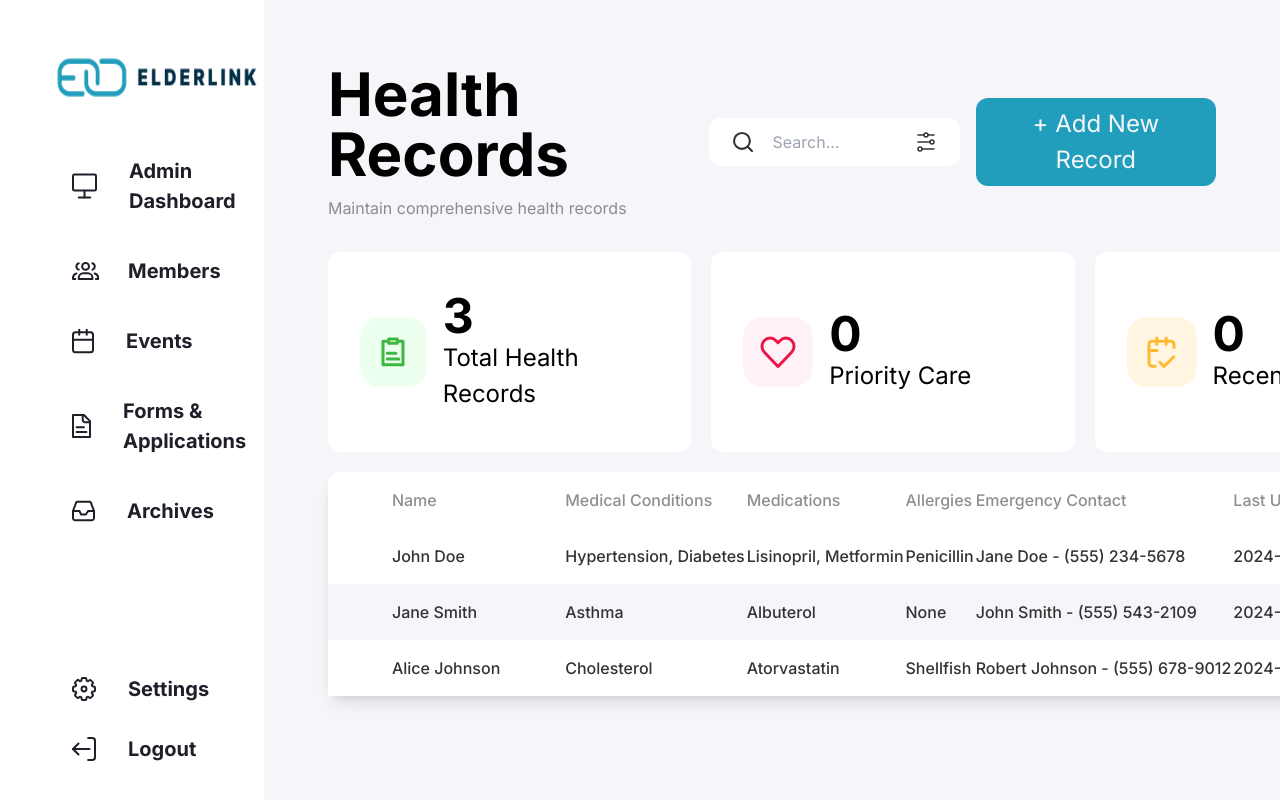
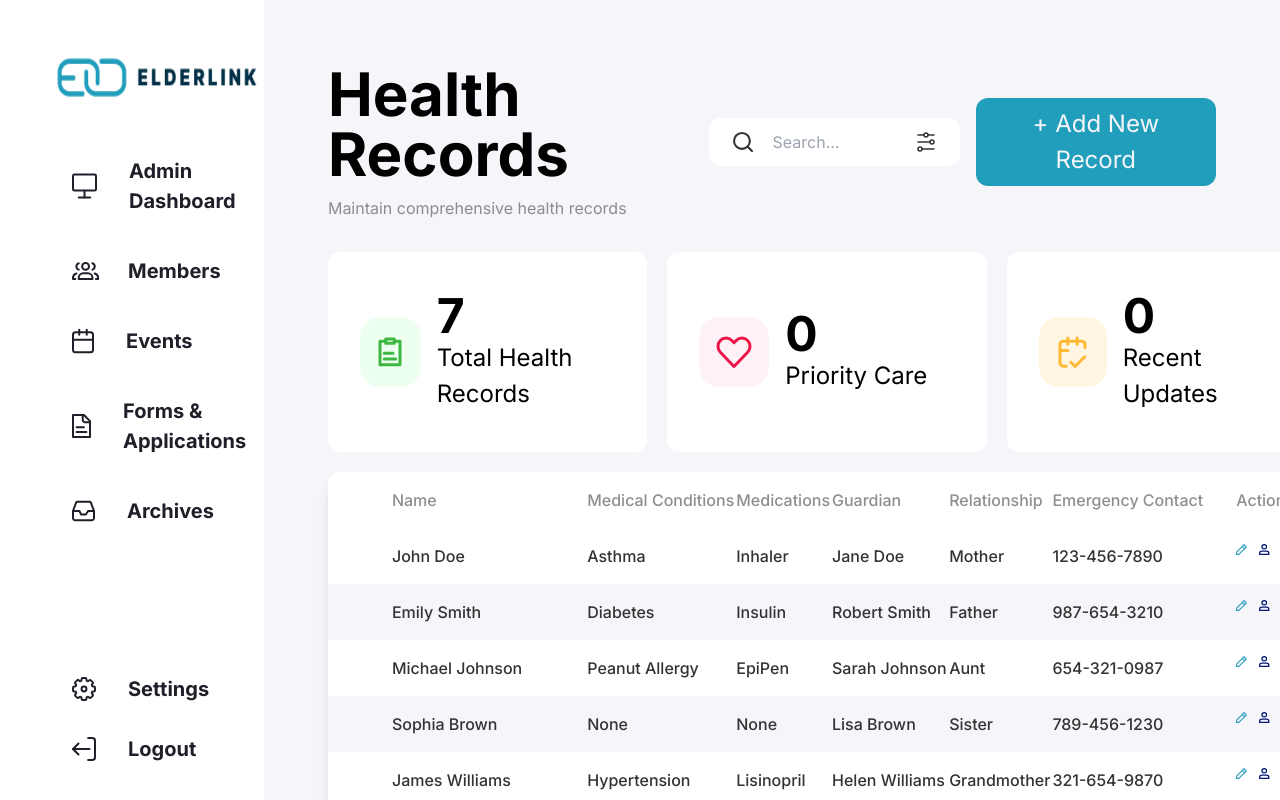
Before and after one commit to n3ruuu/admin-elderlink, a React (Vite) app: page /admin-elderlink/health-records in a window 1280 px wide. Built offline with nearby package versions, Linux system fonts and the light colour scheme.

Commit message:
add new record modal updated

```diff
--- a/src/components/HealthRecords/Modal.jsx
+++ b/src/components/HealthRecords/Modal.jsx
@@ -7,30 +7,38 @@ const Modal = ({ isOpen, onClose, onSave, member, membersList }) => {
     const [formData, setFormData] = useState({
         firstName: "",
         lastName: "",
-        medicalConditions: "",
-        medications: "",
+        medicalConditions: [],
+        medications: [],
         allergies: "",
         emergencyContact: "",
     })
 
     const [searchTerm, setSearchTerm] = useState("")
     const [suggestions, setSuggestions] = useState([])
+    const [isEditable, setIsEditable] = useState(true)
 
     useEffect(() => {
         if (member) {
             setFormData({
                 firstName: member.name.split(" ")[0] || "",
                 lastName: member.name.split(" ")[1] || "",
-                medicalConditions: member.medical_conditions || "",
-                medications: member.medications || "",
+                medicalConditions: member.medical_conditions
+                    ? member.medical_conditions.split(",")
+                    : [],
+                medications: member.medications
+                    ? member.medications.split(",")
+                    : [],
                 allergies: member.allergies || "",
                 emergencyContact: member.emergency_contact || "",
             })
+            // Disable search input when a member is selected
+            setIsEditable(false)
+        } else {
+            setIsEditable(true) // Enable input if no member is selected
         }
     }, [member])
 
     useEffect(() => {
-        // Update suggestions based on search term
         if (searchTerm) {
             const filteredSuggestions = membersList.filter((member) =>
                 member.name.toLowerCase().includes(searchTerm.toLowerCase()),
@@ -41,8 +49,6 @@ const Modal = ({ isOpen, onClose, onSave, member, membersList }) => {
         }
     }, [searchTerm, membersList])
 
-    if (!isOpen) return null
-
     const handleChange = (e) => {
         const { name, value } = e.target
         setFormData((prevData) => ({
@@ -51,34 +57,101 @@ const Modal = ({ isOpen, onClose, onSave, member, membersList }) => {
         }))
     }
 
-    const handleSave = () => {
-        onSave(formData)
-        setFormData({
-            firstName: "",
-            lastName: "",
-            medicalConditions: "",
-            medications: "",
-            allergies: "",
-            emergencyContact: "",
-        })
-        setSearchTerm("") // Clear search term on save
-        setSuggestions([]) // Clear suggestions on save
+    const handleKeyPressConditions = (e) => {
+        if (e.key === "Enter") {
+            e.preventDefault()
+            const condition = e.target.value.trim()
+            if (condition && !formData.medicalConditions.includes(condition)) {
+                setFormData((prevData) => ({
+                    ...prevData,
+                    medicalConditions: [
+                        ...prevData.medicalConditions,
+                        condition,
+                    ],
+                }))
+            }
+            e.target.value = ""
+        }
+    }
+
+    const handleKeyPressMedications = (e) => {
+        if (e.key === "Enter") {
+            e.preventDefault()
+            const medication = e.target.value.trim()
+            if (medication && !formData.medications.includes(medication)) {
+                setFormData((prevData) => ({
+                    ...prevData,
+                    medications: [...prevData.medications, medication],
+                }))
+            }
+            e.target.value = ""
+        }
     }
 
     const handleSuggestionClick = (suggestion) => {
         const [firstName, lastName] = suggestion.name.split(" ")
+        setFormData((prevData) => ({
+            ...prevData,
+            firstName: firstName,
+            lastName: lastName,
+        }))
+        setSearchTerm(suggestion.name)
+        setIsEditable(false)
+        setTimeout(() => {
+            setSuggestions([])
+        }, 0)
+    }
+
+    const handleSave = () => {
+        onSave({
+            ...formData,
+            medicalConditions: formData.medicalConditions.join(","),
+            medications: formData.medications.join(","),
+        })
         setFormData({
-            ...formData,
-            firstName,
-            lastName,
-            medicalConditions: suggestion.medical_conditions || "",
-            medications: suggestion.medications || "",
-            allergies: suggestion.allergies || "",
-            emergencyContact: suggestion.emergency_contact || "",
+            firstName: "",
+            lastName: "",
+            medicalConditions: [],
+            medications: [],
+            allergies: "",
+            emergencyContact: "",
         })
+        setSearchTerm("")
+        setSuggestions([])
+        setIsEditable(true)
+    }
+
+    const removeCondition = (condition) => {
+        setFormData((prevData) => ({
+            ...prevData,
+            medicalConditions: prevData.medicalConditions.filter(
+                (c) => c !== condition,
+            ),
+        }))
+    }
+
+    const removeMedication = (medication) => {
+        setFormData((prevData) => ({
+            ...prevData,
+            medications: prevData.medications.filter((m) => m !== medication),
+        }))
+    }
+
+    const clearSearchTerm = () => {
         setSearchTerm("") // Clear search term
         setSuggestions([]) // Clear suggestions
+        setIsEditable(true) // Make input editable again
     }
+
+    useEffect(() => {
+        if (isOpen) {
+            setIsEditable(true)
+            setSearchTerm("")
+            setSuggestions([])
+        }
+    }, [isOpen])
+
+    if (!isOpen) return null
 
     return (
         <div className="fixed inset-0 flex items-center justify-center bg-black bg-opacity-50 z-50">
@@ -87,9 +160,11 @@ const Modal = ({ isOpen, onClose, onSave, member, membersList }) => {
                     {member ? "Edit Record" : "Add New Record"}
                 </h2>
 
-                <form>
+                <form className="relative">
                     {/* Search Member */}
-                    <div className="mb-4">
+                    <div className="mb-4 relative">
+                        {" "}
+                        {/* Added relative position here */}
                         <label
                             htmlFor="searchMember"
                             className="block text-lg font-medium text-gray-700 mb-1"
@@ -101,9 +176,21 @@ const Modal = ({ isOpen, onClose, onSave, member, membersList }) => {
                             id="searchMember"
                             value={searchTerm}
                             onChange={(e) => setSearchTerm(e.target.value)}
-                            className="p-3 border border-gray-300 rounded-md w-full focus:outline-none focus:ring-2 focus:ring-indigo-500"
+                            disabled={!isEditable} // Disable input based on state
+                            className="relative p-3 border border-gray-300 rounded-md w-full focus:outline-none focus:ring-2 focus:ring-indigo-500"
                             placeholder="Search by name"
                         />
+                        {/* Add the clear button (x) */}
+                        {searchTerm && (
+                            <button
+                                type="button"
+                                onClick={clearSearchTerm}
+                                className="absolute right-3 top-10 text-2xl text-gray-500 hover:text-gray-800"
+                                title="Clear search"
+                            >
+                                &times; {/* Use × as the clear button */}
+                            </button>
+                        )}
                         {suggestions.length > 0 && (
                             <ul className="absolute bg-white border border-gray-300 mt-1 rounded-md shadow-md w-full">
                                 {suggestions.map((suggestion) => (
@@ -133,11 +220,28 @@ const Modal = ({ isOpen, onClose, onSave, member, membersList }) => {
                             type="text"
                             id="medicalConditions"
                             name="medicalConditions"
-                            value={formData.medicalConditions}
-                            onChange={handleChange}
+                            onKeyPress={handleKeyPressConditions}
                             className="p-3 border border-gray-300 rounded-md w-full focus:outline-none focus:ring-2 focus:ring-indigo-500"
-                            placeholder="Enter medical conditions"
+                            placeholder="Enter medical condition and press Enter"
                         />
+                        <div className="flex flex-wrap gap-2 mt-2">
+                            {formData.medicalConditions.map(
+                                (condition, index) => (
+                                    <div
+                                        key={index}
+                                        className="bg-gray-200 px-3 py-1 rounded-full cursor-pointer"
+                                        onClick={() =>
+                                            removeCondition(condition)
+                                        }
+                                    >
+                                        {condition}{" "}
+                                        <span className="ml-2 text-red-500">
+                                            x
+                                        </span>
+                                    </div>
+                                ),
+                            )}
+                        </div>
                     </div>
 
                     {/* Medications */}
@@ -152,34 +256,64 @@ const Modal = ({ isOpen, onClose, onSave, member, membersList }) => {
                             type="text"
                             id="medications"
                             name="medications"
-                            value={formData.medications}
+                            onKeyPress={handleKeyPressMedications}
+                            className="p-3 border border-gray-300 rounded-md w-full focus:outline-none focus:ring-2 focus:ring-indigo-500"
+                            placeholder="Enter medication and press Enter"
+                        />
+                        <div className="flex flex-wrap gap-2 mt-2">
+                            {formData.medications.map((medication, index) => (
+                                <div
+                                    key={index}
+                                    className="bg-gray-200 px-3 py-1 rounded-full cursor-pointer"
+                                    onClick={() => removeMedication(medication)}
+                                >
+                                    {medication}{" "}
+                                    <span className="ml-2 text-red-500">x</span>
+                                </div>
+                            ))}
+                        </div>
+                    </div>
+
+                    {/* Guardian */}
+                    <div className="mb-4">
+                        <label
+                            htmlFor="guardian"
+                            className="block text-lg font-medium text-gray-700 mb-1"
+                        >
+                            Guardian
+                        </label>
+                        <input
+                            type="text"
+                            id="guardian"
+                            name="guardian"
+                            value={formData.guardian}
                             onChange={handleChange}
                             className="p-3 border border-gray-300 rounded-md w-full focus:outline-none focus:ring-2 focus:ring-indigo-500"
-                            placeholder="Enter medications"
+                            placeholder="Enter guardian"
                         />
                     </div>
 
-                    {/* Allergies */}
-                    <div className="mb-4">
+                    {/* Relationship and Emergency Contact on the same row */}
+                    <div className="flex space-x-4 mb-4">
+                        <div className="w-1/2">
                             <label
-                            htmlFor="allergies"
+                                htmlFor="relationship"
                                 className="block text-lg font-medium text-gray-700 mb-1"
                             >
-                            Allergies
+                                Relationship
                             </label>
                             <input
                                 type="text"
-                            id="allergies"
-                            name="allergies"
-                            value={formData.allergies}
+                                id="relationship"
+                                name="relationship"
+                                value={formData.relationship}
                                 onChange={handleChange}
                                 className="p-3 border border-gray-300 rounded-md w-full focus:outline-none focus:ring-2 focus:ring-indigo-500"
-                            placeholder="Enter allergies"
+                                placeholder="Enter relationship"
                             />
                         </div>
 
-                    {/* Emergency Contact */}
-                    <div className="mb-4">
+                        <div className="w-1/2">
                             <label
                                 htmlFor="emergencyContact"
                                 className="block text-lg font-medium text-gray-700 mb-1"
@@ -196,19 +330,20 @@ const Modal = ({ isOpen, onClose, onSave, member, membersList }) => {
                                 placeholder="Enter emergency contact"
                             />
                         </div>
+                    </div>
 
                     {/* Save and Cancel Buttons */}
-                    <div className="flex justify-between items-center mt-8">
+                    <div className="flex justify-end gap-5 items-center mt-8">
                         <button
                             type="button"
-                            className="bg-[#FFFFFF] border-[#219EBC] text-[#219EBC] hover:bg-gray-100 py-2 px-4 rounded-lg"
+                            className="border w-[100px] border-[#219EBC] bg-transparent hover:bg-[#219EBC] hover:text-white text-[#219EBC] font-bold py-2 px-4 rounded transition-colors duration-300"
                             onClick={onClose}
                         >
                             Cancel
                         </button>
                         <button
                             type="button"
-                            className="bg-[#219EBC] text-white hover:bg-[#027b9c] py-2 px-4 rounded-lg"
+                            className="bg-[#219EBC] hover:bg-[#1A7A8A] text-white font-bold py-2 px-4 rounded transition-colors duration-300 w-[100px]"
                             onClick={handleSave}
                         >
                             Save
--- a/src/components/HealthRecords/Table.jsx
+++ b/src/components/HealthRecords/Table.jsx
@@ -2,11 +2,12 @@
 
 import EditIcon from "../../assets/icons/edit2.svg"
 import ViewIcon from "../../assets/icons/view.svg"
+import ArchiveIcon from "../../assets/icons/archive2.svg"
 
 const Table = ({ membersData, onOpenModal, onArchiveClick }) => {
     return (
         <div>
-            <table className="min-w-full bg-[#FFFFFF] rounded-xl shadow-lg ">
+            <table className="min-w-full bg-[#FFFFFF] rounded-xl shadow-lg">
                 <thead className="text-[#767171CC]">
                     <tr>
                         <th className="px-16 py-4 text-left font-medium whitespace-nowrap">
@@ -19,13 +20,13 @@ const Table = ({ membersData, onOpenModal, onArchiveClick }) => {
                             Medications
                         </th>
                         <th className="text-left font-medium whitespace-nowrap">
-                            Allergies
+                            Guardian
+                        </th>
+                        <th className="text-left font-medium whitespace-nowrap">
+                            Relationship
                         </th>
                         <th className="text-left font-medium whitespace-nowrap">
                             Emergency Contact
-                        </th>
-                        <th className="text-left font-medium whitespace-nowrap">
-                            Last Updated
                         </th>
                         <th className="px-8 text-left font-medium whitespace-nowrap">
                             Actions
@@ -45,22 +46,22 @@ const Table = ({ membersData, onOpenModal, onArchiveClick }) => {
                                 {row.name}
                             </td>
                             <td className="whitespace-nowrap">
-                                {row.medical_conditions}
+                                {row.medicalConditions}
                             </td>
                             <td className="whitespace-nowrap">
                                 {row.medications}
                             </td>
                             <td className="whitespace-nowrap">
-                                {row.allergies}
+                                {row.guardian}
                             </td>
                             <td className="whitespace-nowrap">
-                                {row.emergency_contact}
+                                {row.relationship}
                             </td>
                             <td className="whitespace-nowrap">
-                                {row.last_updated}
+                                {row.emergencyContact}
                             </td>
 
-                            <td className="px-8 py-4 whitespace-nowrap flex gap-5 items-center">
+                            <td className="px-8 py-4 whitespace-nowrap flex gap-3 items-center">
                                 <button
                                     aria-label="Edit"
                                     onClick={() => onOpenModal(row)}
@@ -68,10 +69,16 @@ const Table = ({ membersData, onOpenModal, onArchiveClick }) => {
                                     <img src={EditIcon} alt="Edit" />
                                 </button>
                                 <button
+                                    aria-label="View"
+                                    onClick={() => onOpenModal(row)}
+                                >
+                                    <img src={ViewIcon} alt="View" />
+                                </button>
+                                <button
                                     aria-label="Archive"
                                     onClick={() => onArchiveClick(row)}
                                 >
-                                    <img src={ViewIcon} alt="Archive" />
+                                    <img src={ArchiveIcon} alt="Archive" />
                                 </button>
                             </td>
                         </tr>
--- a/src/data/membersList.json
+++ b/src/data/membersList.json
@@ -1,62 +1,58 @@
 [
     {
-        "id": 1,
         "name": "John Doe",
-        "dob": "01/15/1980",
-        "age": 44,
-        "gender": "Male",
-        "address": "123 Main St, Anytown, USA",
-        "phone": "(555) 123-4567",
-        "email": "johndoe@gmail.com",
-        "medical_conditions": "Hypertension, Diabetes",
-        "medications": "Lisinopril, Metformin",
-        "allergies": "Penicillin",
-        "emergency_contact": "Jane Doe - (555) 234-5678",
-        "last_updated": "2024-08-01",
-        "benefit_type": "Social Pension Program (SSS)",
-        "benefit_status": "Claimed",
-        "last_claimed": "2024-07-20",
-        "claimer": "John Doe",
-        "relationship": "Self"
+        "medicalConditions": "Asthma",
+        "medications": "Inhaler",
+        "guardian": "Jane Doe",
+        "relationship": "Mother",
+        "emergencyContact": "123-456-7890"
     },
     {
-        "id": 2,
-        "name": "Jane Smith",
-        "dob": "07/22/1975",
-        "age": 49,
-        "gender": "Female",
-        "address": "456 Elm St, Othertown, USA",
-        "phone": "(555) 987-6543",
-        "email": "janesmith@gmail.com",
-        "medical_conditions": "Asthma",
-        "medications": "Albuterol",
-        "allergies": "None",
-        "emergency_contact": "John Smith - (555) 543-2109",
-        "last_updated": "2024-08-05",
-        "benefit_type": "GSIS Pension",
-        "benefit_status": "Unclaimed",
-        "last_claimed": "2024-06-15",
-        "claimer": "John Smith",
-        "relationship": "Husband"
+        "name": "Emily Smith",
+        "medicalConditions": "Diabetes",
+        "medications": "Insulin",
+        "guardian": "Robert Smith",
+        "relationship": "Father",
+        "emergencyContact": "987-654-3210"
     },
     {
-        "id": 3,
-        "name": "Alice Johnson",
-        "dob": "12/05/1968",
-        "age": 55,
-        "gender": "Female",
-        "address": "789 Maple St, Somewhere, USA",
-        "phone": "(555) 456-7890",
-        "email": "alicejohnson@gmail.com",
-        "medical_conditions": "Cholesterol",
-        "medications": "Atorvastatin",
-        "allergies": "Shellfish",
-        "emergency_contact": "Robert Johnson - (555) 678-9012",
-        "last_updated": "2024-08-10",
-        "benefit_type": "Social Pension Program (SSS)",
-        "benefit_status": "Claimed",
-        "last_claimed": "2024-07-25",
-        "claimer": "Alice Johnson",
-        "relationship": "Self"
+        "name": "Michael Johnson",
+        "medicalConditions": "Peanut Allergy",
+        "medications": "EpiPen",
+        "guardian": "Sarah Johnson",
+        "relationship": "Aunt",
+        "emergencyContact": "654-321-0987"
+    },
+    {
+        "name": "Sophia Brown",
+        "medicalConditions": "None",
+        "medications": "None",
+        "guardian": "Lisa Brown",
+        "relationship": "Sister",
+        "emergencyContact": "789-456-1230"
+    },
+    {
+        "name": "James Williams",
+        "medicalConditions": "Hypertension",
+        "medications": "Lisinopril",
+        "guardian": "Helen Williams",
+        "relationship": "Grandmother",
+        "emergencyContact": "321-654-9870"
+    },
+    {
+        "name": "Olivia Martinez",
+        "medicalConditions": "Anxiety",
+        "medications": "Zoloft",
+        "guardian": "David Martinez",
+        "relationship": "Uncle",
+        "emergencyContact": "123-987-6543"
+    },
+    {
+        "name": "Liam Davis",
+        "medicalConditions": "Epilepsy",
+        "medications": "Keppra",
+        "guardian": "Megan Davis",
+        "relationship": "Sister",
+        "emergencyContact": "456-123-7890"
     }
 ]
```
Lines whose indentation alone changed are shown as unchanged.
